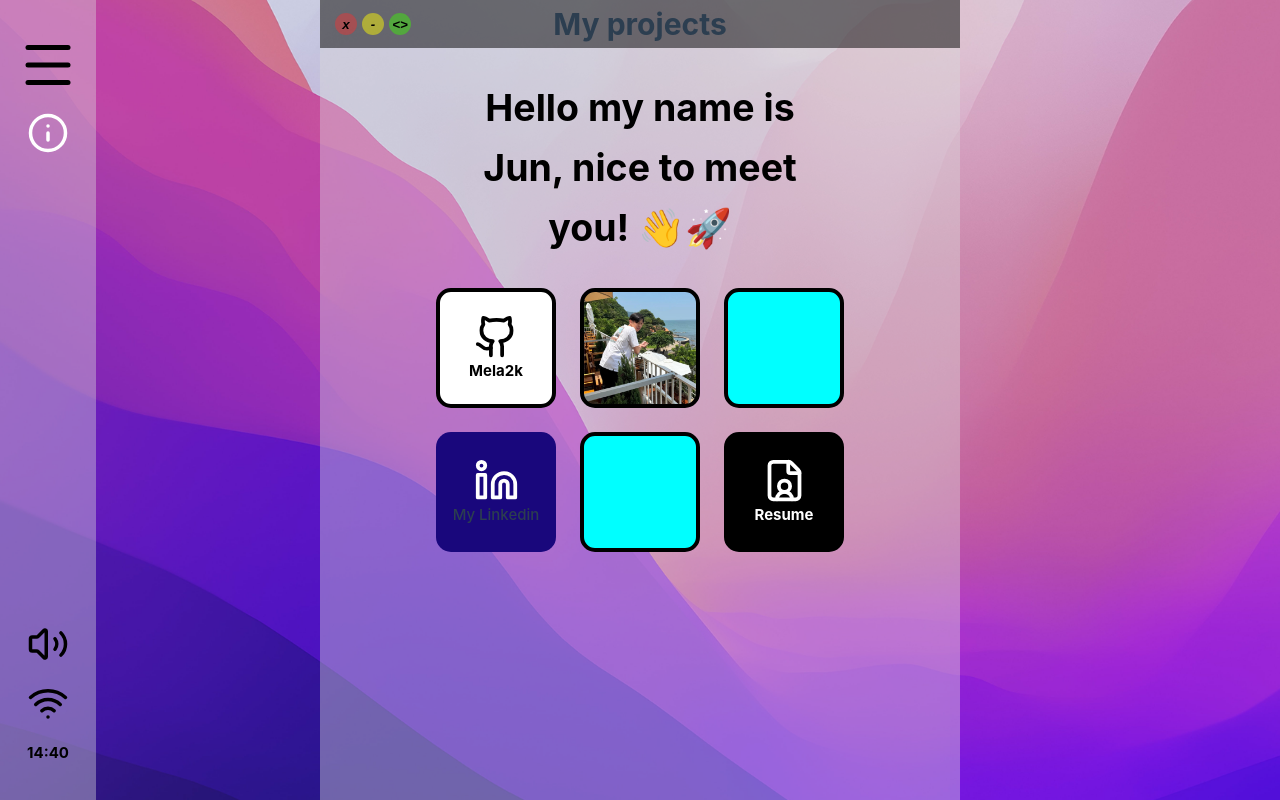
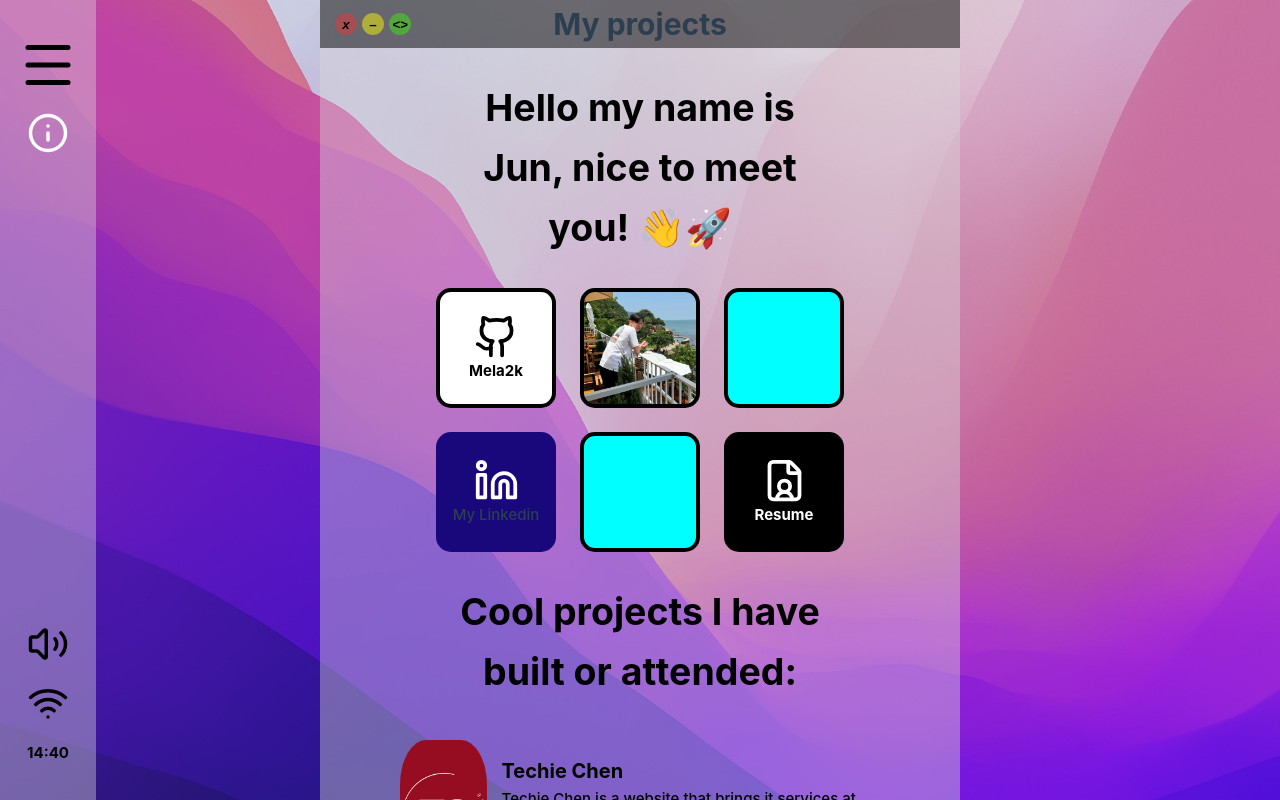
Before and after one commit to mela2k/MyPortfolio, a Vue app in the folder myPortfolio/: page / in a window 1280 px wide. Built offline with nearby package versions, Linux system fonts and the light colour scheme.

Commit message:
feat: uit added projects boxes

```diff
--- a/myPortfolio/src/App.vue
+++ b/myPortfolio/src/App.vue
@@ -45,7 +45,7 @@ import {
             <span class="icon">x</span>
           </button>
           <button id="minimizeIcon">
-            <span class="icon">-</span>
+            <span class="icon">–</span>
           </button>
           <button id="expandIcon">
             <span class="icon"><></span>
@@ -75,6 +75,29 @@ import {
         <div id="resumeBox" class="box">
           <FileUser color="white" :size="45" />
           <p>Resume</p>
+        </div>
+      </div>
+
+      <div id="underTitle">
+        <span>
+          <p>Cool projects I have built or attended:</p>
+        </span>
+      </div>
+
+      <div id="projects">
+        <div class="projectBox">
+          <div id="techieChenIcon"></div>
+          <div id="textBox">
+            <div id="upperTitle">
+              <p id="textRowOne">Techie Chen</p>
+              <p id="textRowTwo">
+                Techie Chen is a website that brings it services at home.
+              </p>
+            </div>
+
+             <p id="checkTechieChen">Check website</p>
+
+          </div>
         </div>
       </div>
     </div>
@@ -243,7 +266,7 @@ body {
         }
       }
 
-      #empty{
+      #empty {
         background-color: aqua;
       }
 
@@ -259,6 +282,70 @@ body {
         }
       }
     }
+
+    #underTitle {
+      padding-top: 2em;
+      width: 100%;
+      display: flex;
+      justify-content: center;
+      align-items: center;
+      span {
+        display: flex;
+        justify-content: center;
+        align-items: center;
+        width: 60%;
+        p {
+          text-align: center;
+          color: black;
+          font-size: 2.5em;
+          font-weight: 700;
+        }
+      }
+    }
+
+    #projects {
+      padding-top: 2.5em;
+      display: flex;
+      justify-content: center;
+      align-items: center;
+      .projectBox {
+        width: 75%;
+        display: flex;
+        justify-content: center;
+        height: 10em;
+        #techieChenIcon {
+          border-radius: 30%;
+          height: 100%;
+          width: 20%;
+          background-image: url("../src/assets/techiechen.jpg");
+          background-size: cover;
+          background-position: center;
+        }
+        #textBox {
+          display: flex;
+          flex-direction: column;
+          justify-content: space-between;
+          padding: 1em;
+          #upperTitle {
+            color: black;
+            #textRowOne {
+              font-size: 20px;
+              font-weight: 700;
+            }
+            #textRowTwo {
+              font-size: 1em;
+              font-weight: 500;
+            }
+          }
+          #checkTechieChen{
+            color: black;
+            font-weight: 600;
+            text-decoration: underline;
+          }
+
+        }
+      }
+    }
   }
 }
 </style>
```
Also changed, not shown: myPortfolio/src/assets/techiechen.jpg (added).
